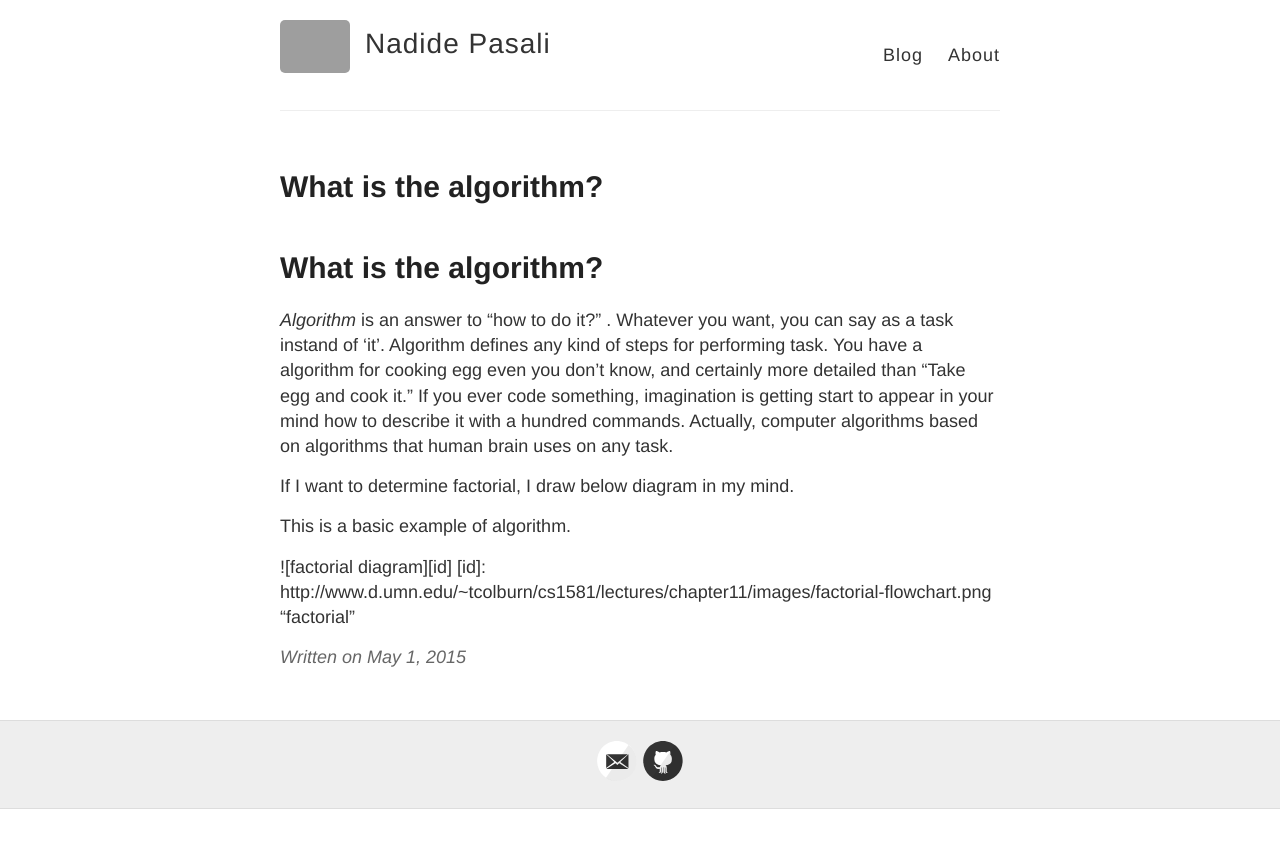
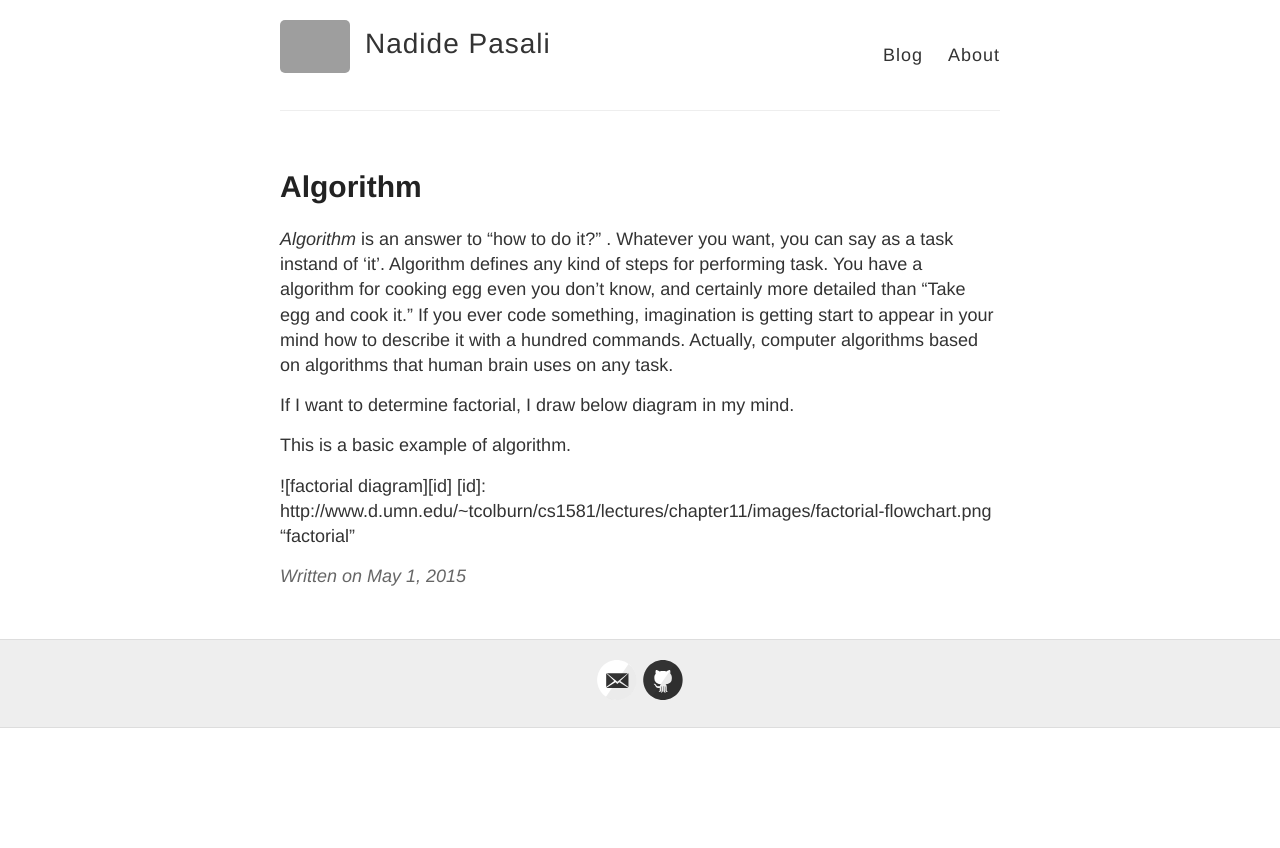
Before and after one commit to nadide/nadide.github.io, a Jekyll site: the page built from _posts/2015-05-01-Algorithm.md, in a window 1280 px wide. Shown: the top 848 px of the page. Built offline with Jekyll 4.4.1, drawn with Linux system fonts in a browser that asks for light colours; Markdown is read by kramdown in place of the engine named in the settings; grey boxes are pictures that could not be loaded.

Commit message:
added algorithm

```diff
--- a/_posts/2015-05-01-Algorithm.md
+++ b/_posts/2015-05-01-Algorithm.md
@@ -1,9 +1,7 @@
 ---
 layout: post
-title: What is the algorithm?
+title: Algorithm
 ---
-
-#What is the algorithm?
 
 *Algorithm* is an answer to "how to do it?" . Whatever you want, you can say as a task instand of 'it'. Algorithm defines any kind of steps for performing task. You have a algorithm for cooking egg even you don't know, and certainly more detailed than "Take egg and cook it." If you ever code something, imagination is getting start to appear in your mind how to describe it with a hundred commands. Actually, computer algorithms based on algorithms that human brain uses on any task.
 
```
